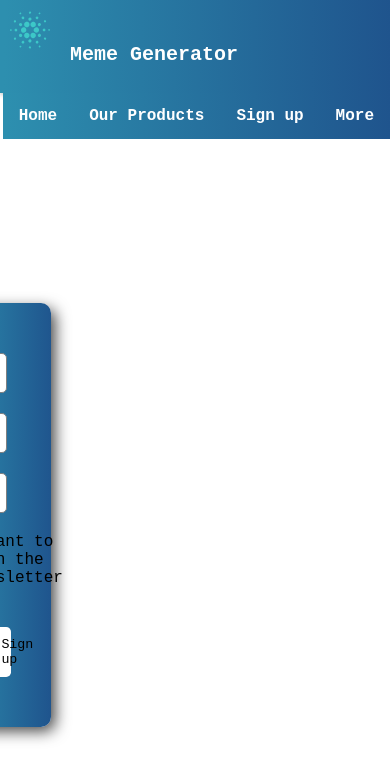
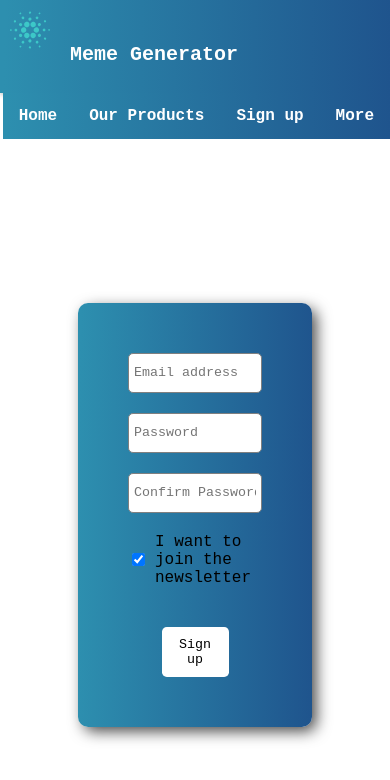
Before and after one commit to MoFares7/Meme-generator, a React (Create React App) app: page /SignUp in a window 390 px wide. Shown: the top 780 px of the page. Built offline with nearby package versions, Linux system fonts and the light colour scheme; what miragejs would draw is missing.

Commit message:
add details and useEffact

```diff
--- a/src/components/Header/Header.css
+++ b/src/components/Header/Header.css
@@ -8,6 +8,7 @@
         position:relative;
         max-width: 100%;
         float: left;
+        padding: auto;
         background: linear-gradient(90.41deg, #2d8faf 1.14%, #1f548d 100%);
     }
 }
--- a/src/components/SignUp/SignUp.css
+++ b/src/components/SignUp/SignUp.css
@@ -1,7 +1,9 @@
 .signup--card {
     border-radius: 0.7rem;
     height: 100vh;
+    width: 100%;
     display: flex;
+    position: absolute;
     flex-direction: column;
     justify-content: center;
     align-items: center;
```
